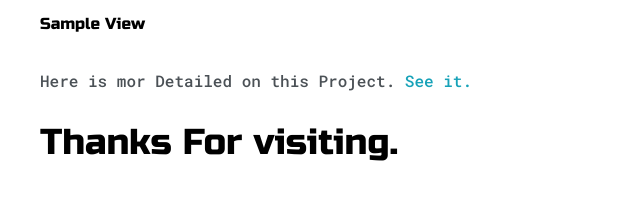
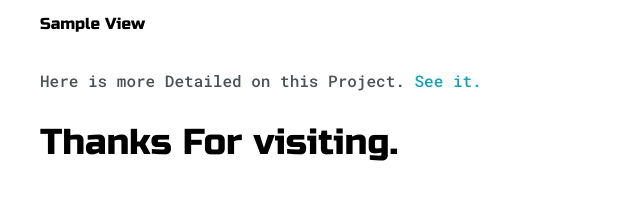
Before and after one commit to divesh-netizen/Divesh-P, a plain HTML site: page post1.html in a window 1280 px wide. Shown: the part 584-784 px from the top of the page, 0-640 px from the left. Drawn offline with Linux system fonts and the light colour scheme.

Commit message:
Update post1.html

```diff
--- a/post1.html
+++ b/post1.html
@@ -73,7 +73,7 @@
 		</ul>
 
 		<h6>Sample View</h5>
-            <p>Here is mor Detailed on this Project. <a target="_blank" href="ESSAY CHECKER_report.pdf">See it.</a></p>
+            <p>Here is more Detailed on this Project. <a target="_blank" href="ESSAY CHECKER_report.pdf">See it.</a></p>
 
 
 		<h2>Thanks For visiting.</h2>
```
